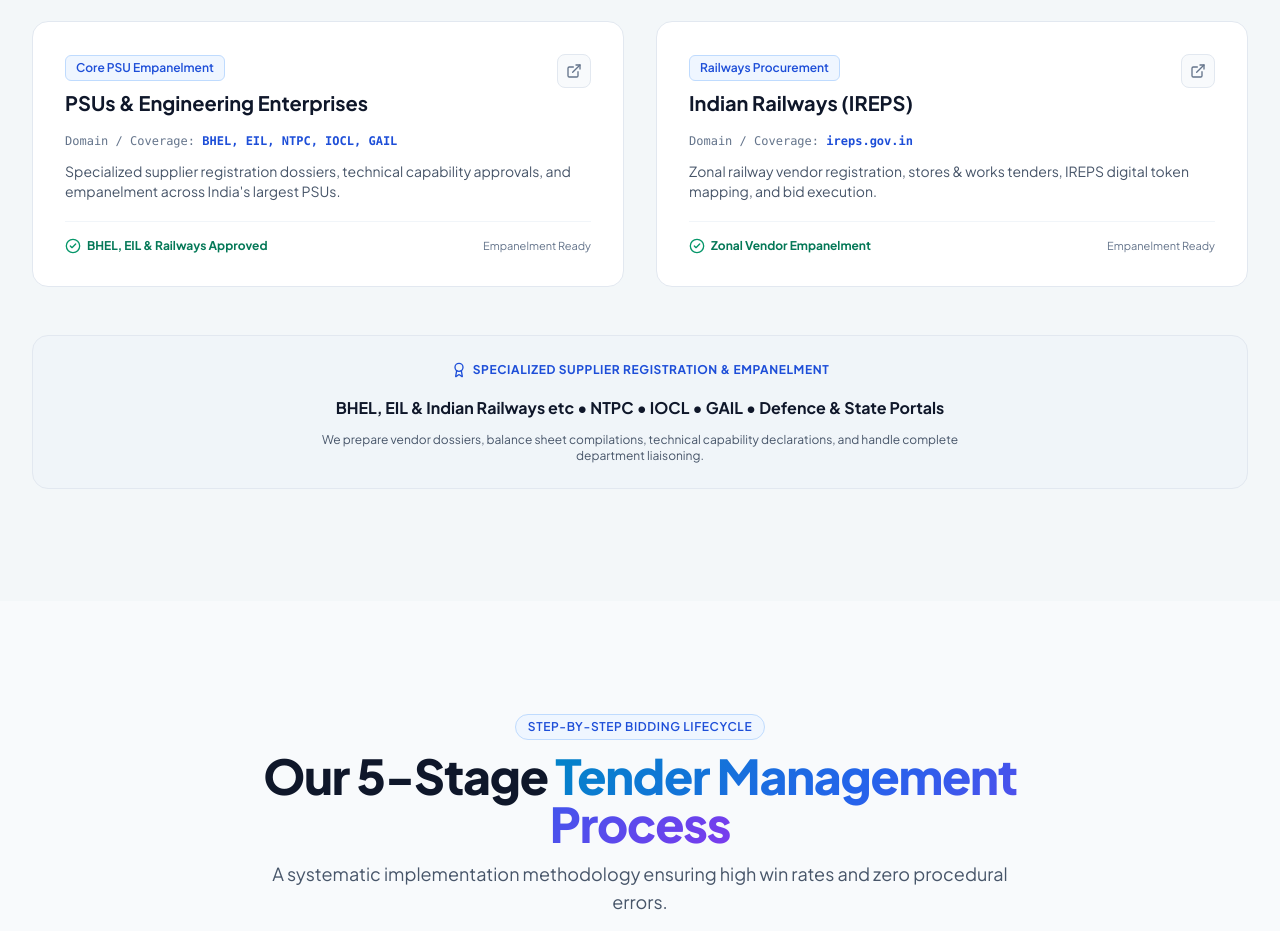
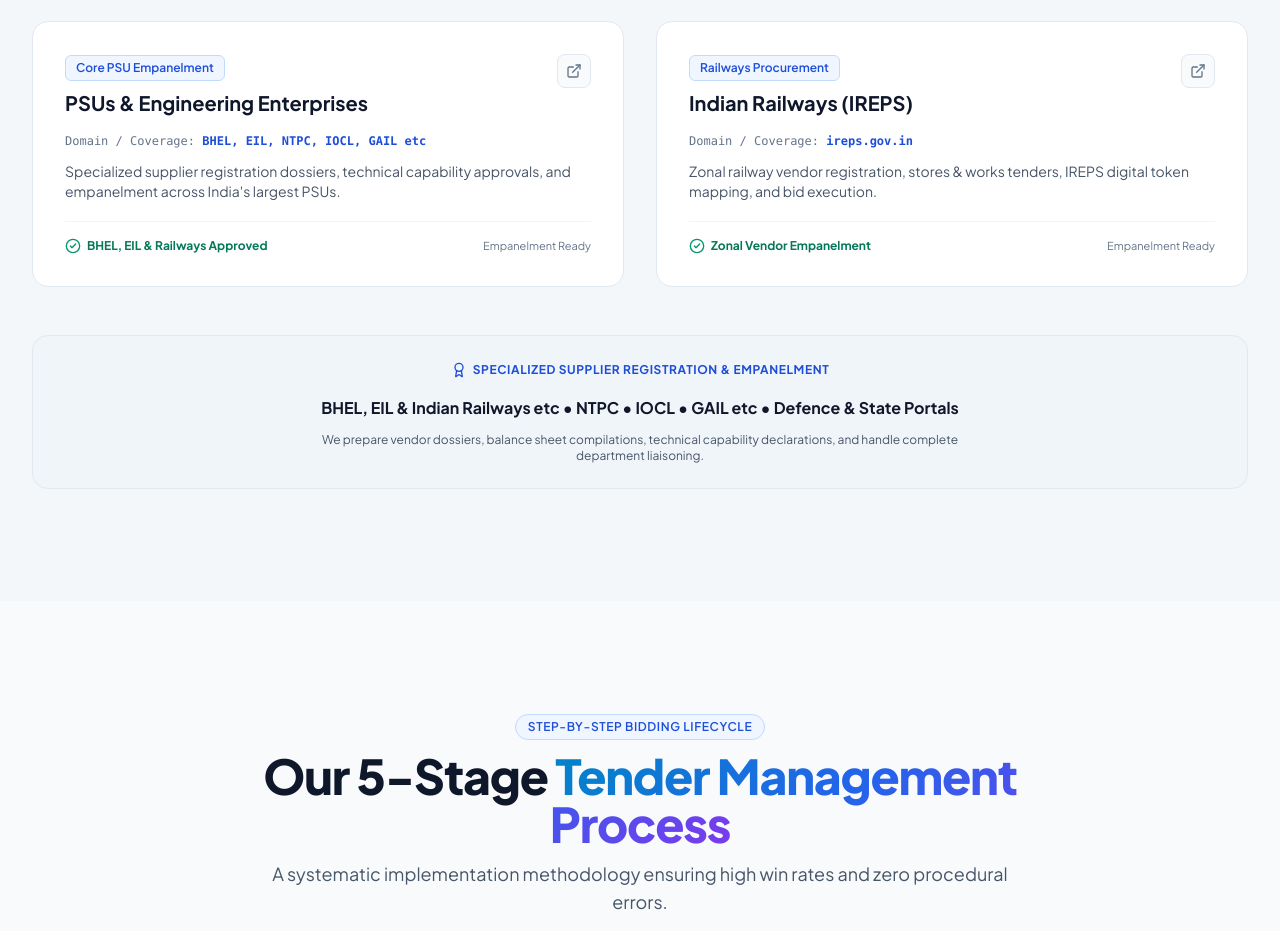
Before and after one commit to dntsbidmatrix/dnts, a React (Vite) app: page / in a window 1280 px wide. Shown: the part 5260-6191 px from the top of the page. Built offline with nearby package versions, Linux system fonts and the light colour scheme.

Commit message:
fix(portals): add etc after GAIL in PSUs & Engineering Enterprises domain

```diff
--- a/src/components/PortalsCovered.jsx
+++ b/src/components/PortalsCovered.jsx
@@ -69,7 +69,7 @@
             <span>Specialized Supplier Registration & Empanelment</span>
           </div>
           <div className="text-sm sm:text-base font-bold text-slate-900">
-            BHEL, EIL & Indian Railways etc • NTPC • IOCL • GAIL • Defence & State Portals
+            BHEL, EIL & Indian Railways etc • NTPC • IOCL • GAIL etc • Defence & State Portals
           </div>
           <p className="text-xs text-slate-600 max-w-2xl mx-auto">
             We prepare vendor dossiers, balance sheet compilations, technical capability declarations, and handle complete department liaisoning.
--- a/src/data/companyData.js
+++ b/src/data/companyData.js
@@ -175,7 +175,7 @@
   },
   {
     name: "PSUs & Engineering Enterprises",
-    domain: "BHEL, EIL, NTPC, IOCL, GAIL",
+    domain: "BHEL, EIL, NTPC, IOCL, GAIL etc",
     type: "Core PSU Empanelment",
     description: "Specialized supplier registration dossiers, technical capability approvals, and empanelment across India's largest PSUs.",
     highlight: "BHEL, EIL & Railways Approved"
```
